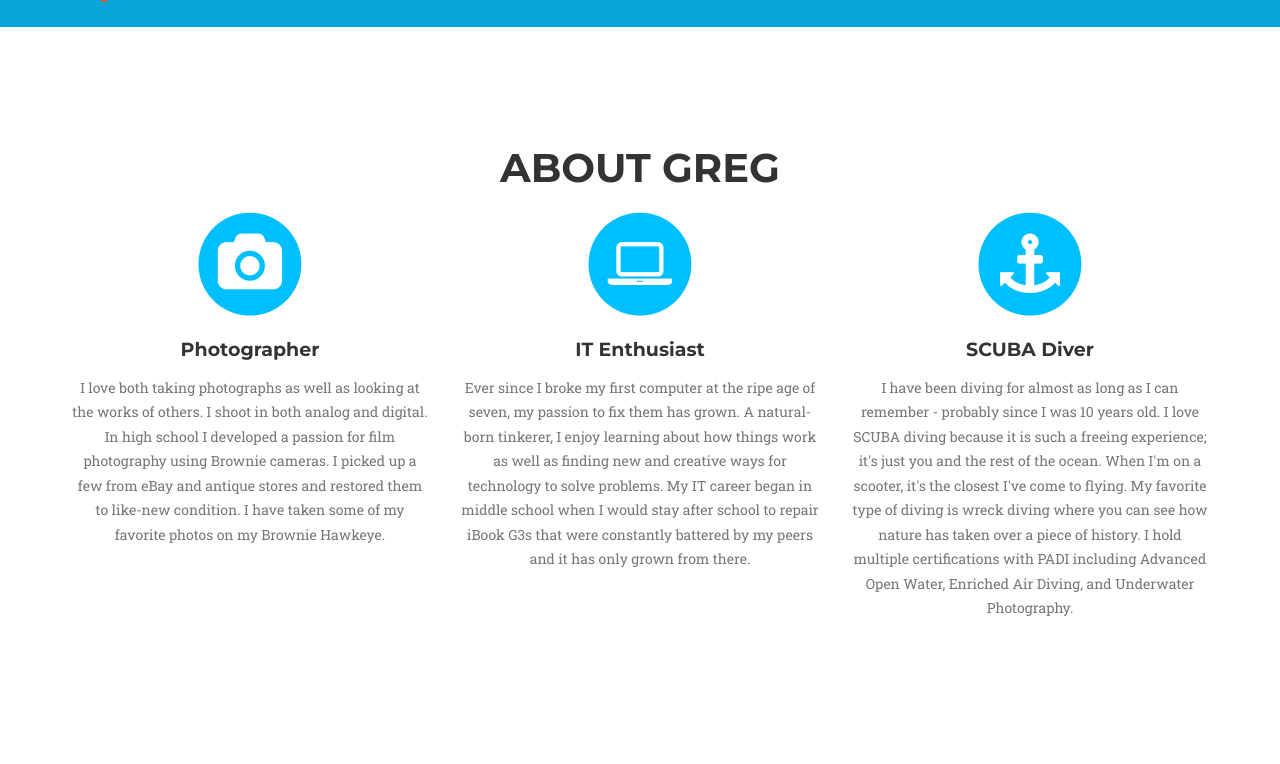
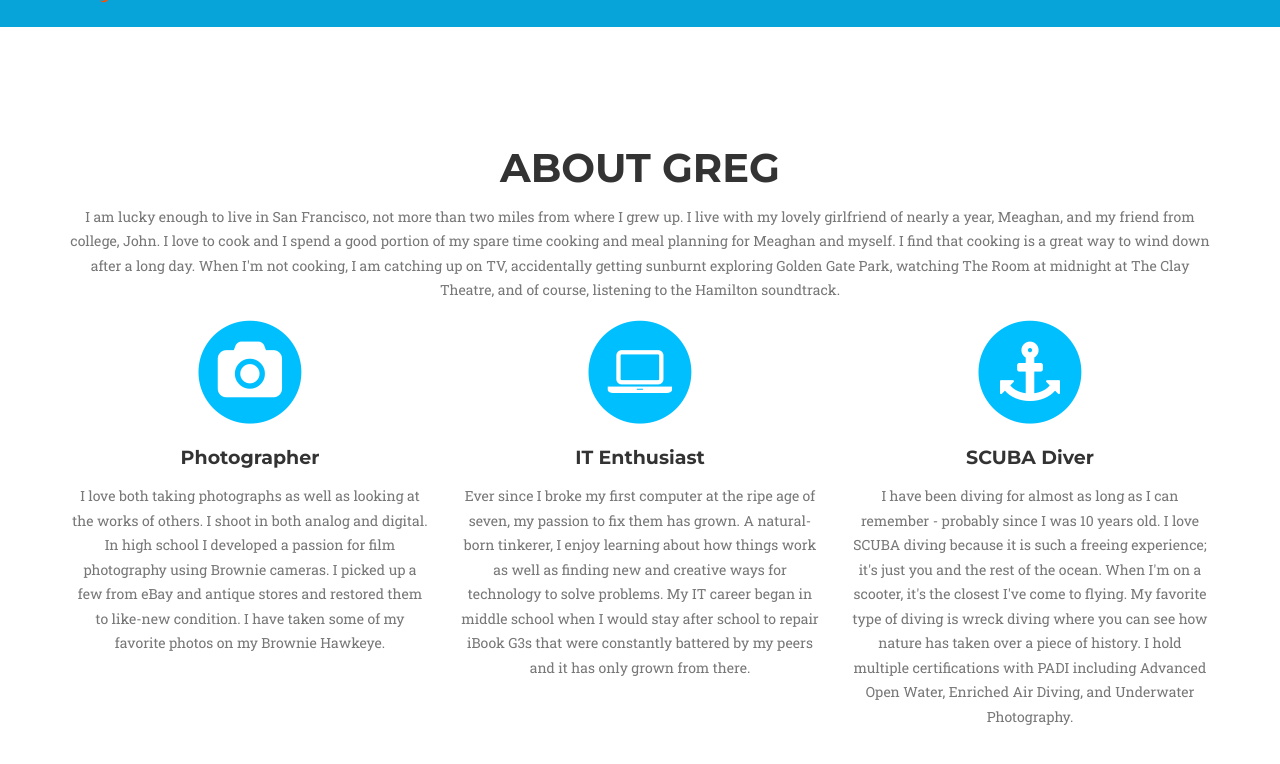
Before and after one commit to gregkn/gregkn.github.io, a Jekyll site: the page built from index.html, in a window 1280 px wide and 900 px high, scrolled down 709 px, cut to the strip 53-817 px from the top of the window. Built offline with Jekyll 4.4.1, drawn with Linux system fonts in a browser that asks for light colours; some web fonts are replaced.

Commit message:
Made it more personal

```diff
--- a/_includes/about.html
+++ b/_includes/about.html
@@ -4,7 +4,7 @@
             <div class="row">
                 <div class="col-lg-12 text-center">
                     <h2 class="section-heading">About Greg</h2>
-                    <!--- <h3 class="section-subheading text-muted">Below are some of my many passions!</h3> -->
+                    <p class="text-muted">I am lucky enough to live in San Francisco, not more than two miles from where I grew up. I live with my lovely girlfriend of nearly a year, Meaghan, and my friend from college, John. I love to cook and I spend a good portion of my spare time cooking and meal planning for Meaghan and myself. I find that cooking is a great way to wind down after a long day. When I'm not cooking, I am catching up on TV, accidentally getting sunburnt exploring Golden Gate Park, watching The Room at midnight at The Clay Theatre, and of course, listening to the Hamilton soundtrack.</p>
                 </div>
             </div>
             <div class="row text-center">
```
Also changed, not shown: img/team/125.jpg (deleted), 9 other files.
